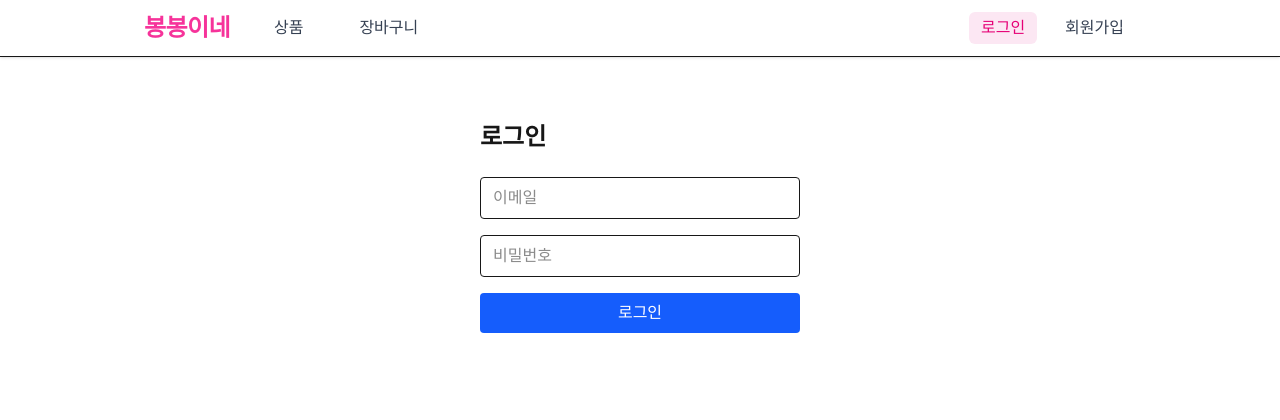
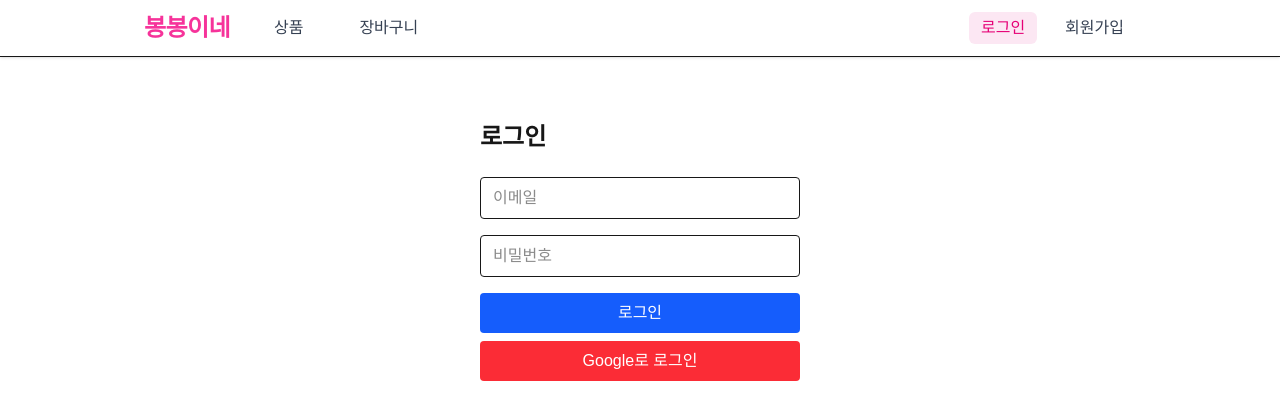
Before and after one commit to datajcthemax/my-shop, a Next.js app: page /auth/login in a window 1280 px wide. Shown: the top 420 px of the page. Built offline with nearby package versions, Linux system fonts and the light colour scheme; no server answers.

Commit message:
구글 소셜 로그인 버튼 추가

```diff
--- a/src/app/auth/login/page.tsx
+++ b/src/app/auth/login/page.tsx
@@ -4,7 +4,7 @@ import { useAuth } from '../../../context/AuthContext';
 import { useRouter } from 'next/navigation';
 
 const LoginPage = () => {
-  const { login } = useAuth();
+  const { login, loginWithGoogle } = useAuth();
   const router = useRouter();
   const [email, setEmail] = useState('');
   const [password, setPassword] = useState('');
@@ -43,6 +43,20 @@ const LoginPage = () => {
         {error && <div className="text-red-500 text-sm">{error}</div>}
         <button type="submit" className="bg-blue-600 text-white py-2 rounded hover:bg-blue-700 transition">로그인</button>
       </form>
+      <button
+        type="button"
+        onClick={async () => {
+          const ok = await loginWithGoogle();
+          if (ok) {
+            router.push('/mypage');
+          } else {
+            setError('구글 로그인에 실패했습니다.');
+          }
+        }}
+        className="bg-red-500 text-white py-2 rounded hover:bg-red-600 transition mt-2 w-full"
+      >
+        Google로 로그인
+      </button>
     </div>
   );
 };
```
